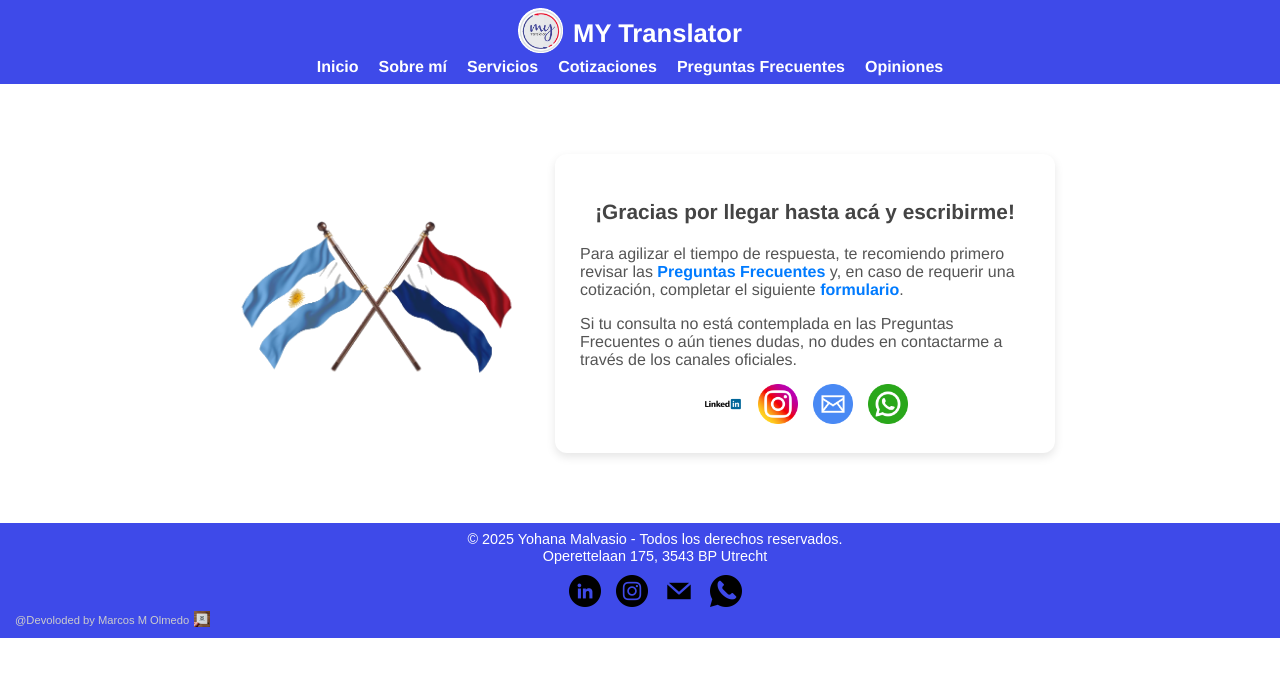
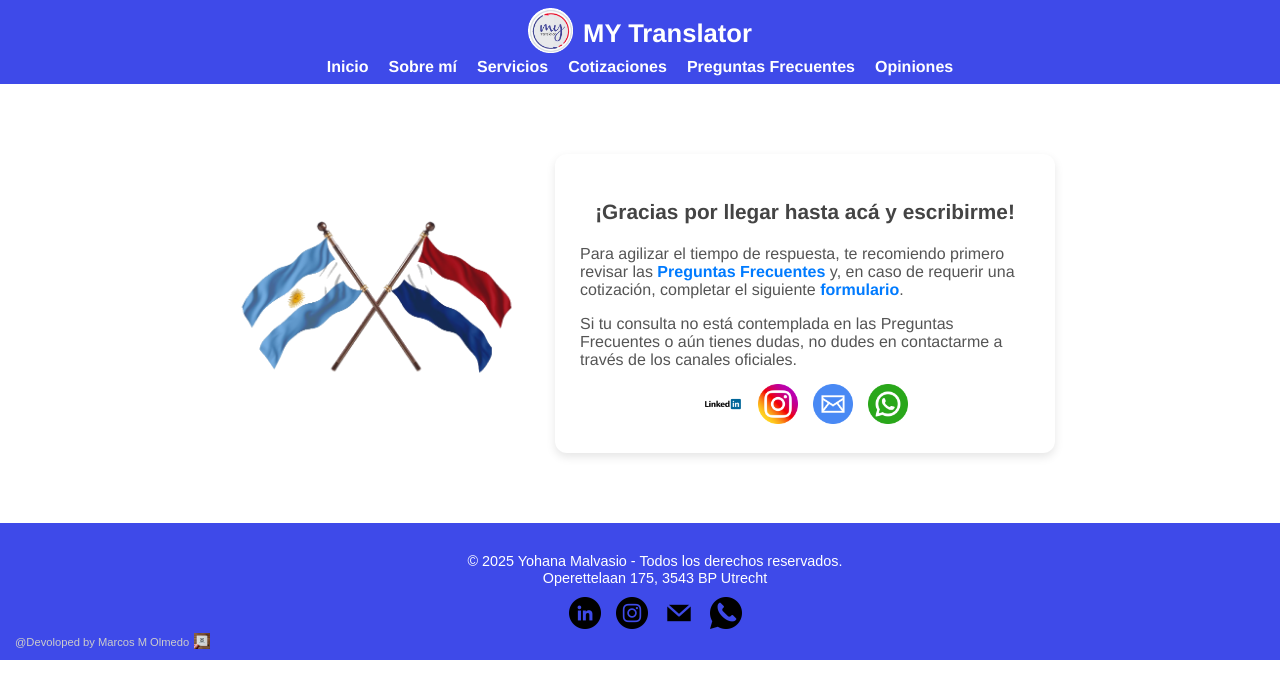
Before and after one commit to MarcosMolmedo/My-Translator, a React (Vite) app: page /contacto in a window 1280 px wide. Shown: the top 698 px of the page. Built offline with nearby package versions, Linux system fonts and the light colour scheme.

Commit message:
se soluciona la posicion del contenido del header en dispositivos mayores a 1200px, queda web totalmente funcional

```diff
--- a/src/Styles/Footer.css
+++ b/src/Styles/Footer.css
@@ -4,6 +4,7 @@
   color: white;
   text-align: center;
   padding: 8px 15px;
+  padding-top: 30px;
   width: 100%;
   position: relative;
   bottom: 0;
@@ -76,7 +77,7 @@
 /* 🔹 Ajustes para pantallas pequeñas */
 @media (max-width: 426px) {
   .footer {
-    padding: 0;
+    padding-top: 20px;
     background-color: #4a58f0;
   }
 
--- a/src/Styles/Header.css
+++ b/src/Styles/Header.css
@@ -20,10 +20,12 @@
   justify-content: space-between;
   text-align: center;
   width: 100%;
-
-  margin: 0;
+  margin: 0 auto; /* ✅ CENTRA el contenedor */
   padding: 0 1rem;
-
+}
+.header .container {
+  max-width: 1200px;
+  margin: 0 auto;
 }
 
 /* Logo y título */
--- a/src/components/Footer.jsx
+++ b/src/components/Footer.jsx
@@ -35,7 +35,7 @@ const Footer = () => {
           </li>
         </ul>
         <div className="developer-seal">
-          <span>@Devoloded by Marcos M Olmedo</span>
+          <span>@Devoloped by Marcos M Olmedo</span>
           <a href="https://www.linkedin.com/in/marcos-manuel-olmedo/" target="_blank" rel="noopener noreferrer">
             <img src={MarcosLogo} alt="Logo Marcos M Olmedo" />
           </a>
--- a/src/components/Header.jsx
+++ b/src/components/Header.jsx
@@ -31,6 +31,7 @@ const Header = () => {
         >
           &#9776;
         </div>
+
         <nav className={`nav ${isMenuOpen ? "open" : ""}`}>
           {/* Botón de cierre "X" */}
           <div className="close-menu" onClick={closeMenu}>&times;</div>
```
